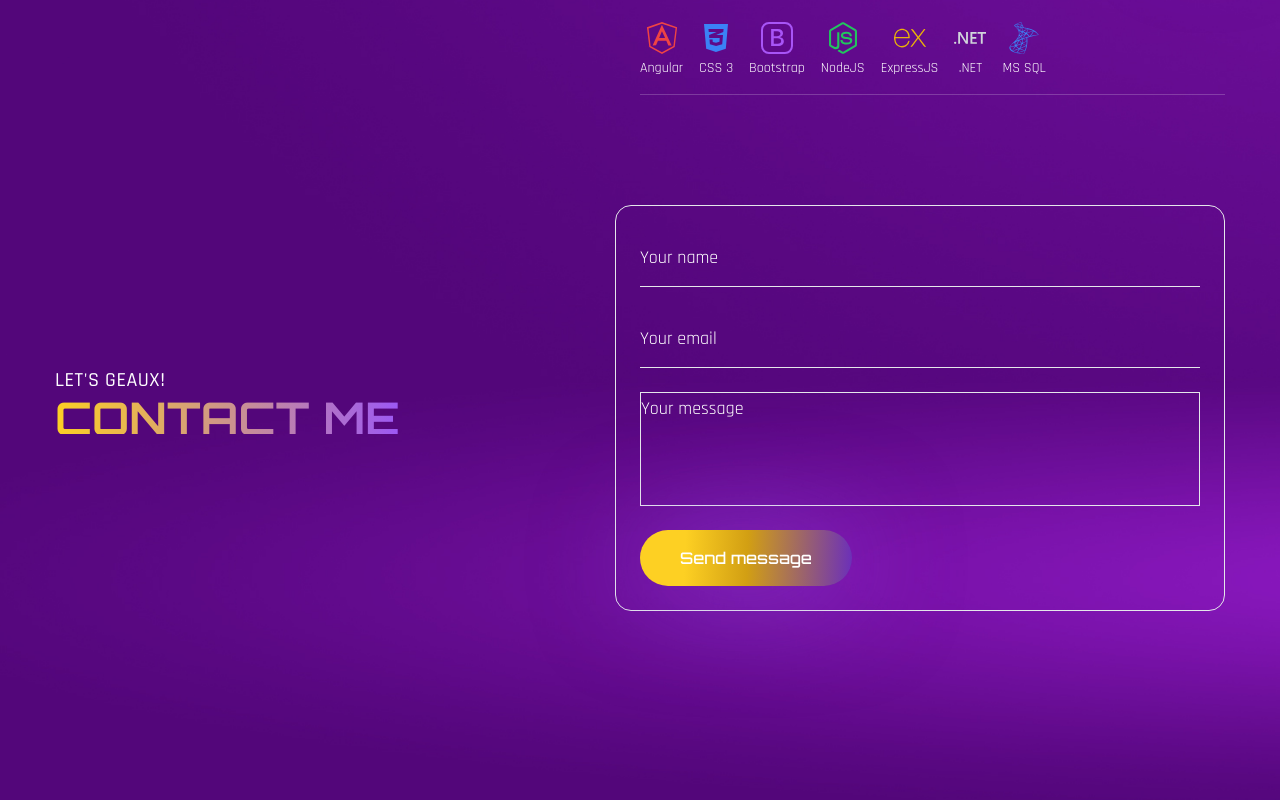
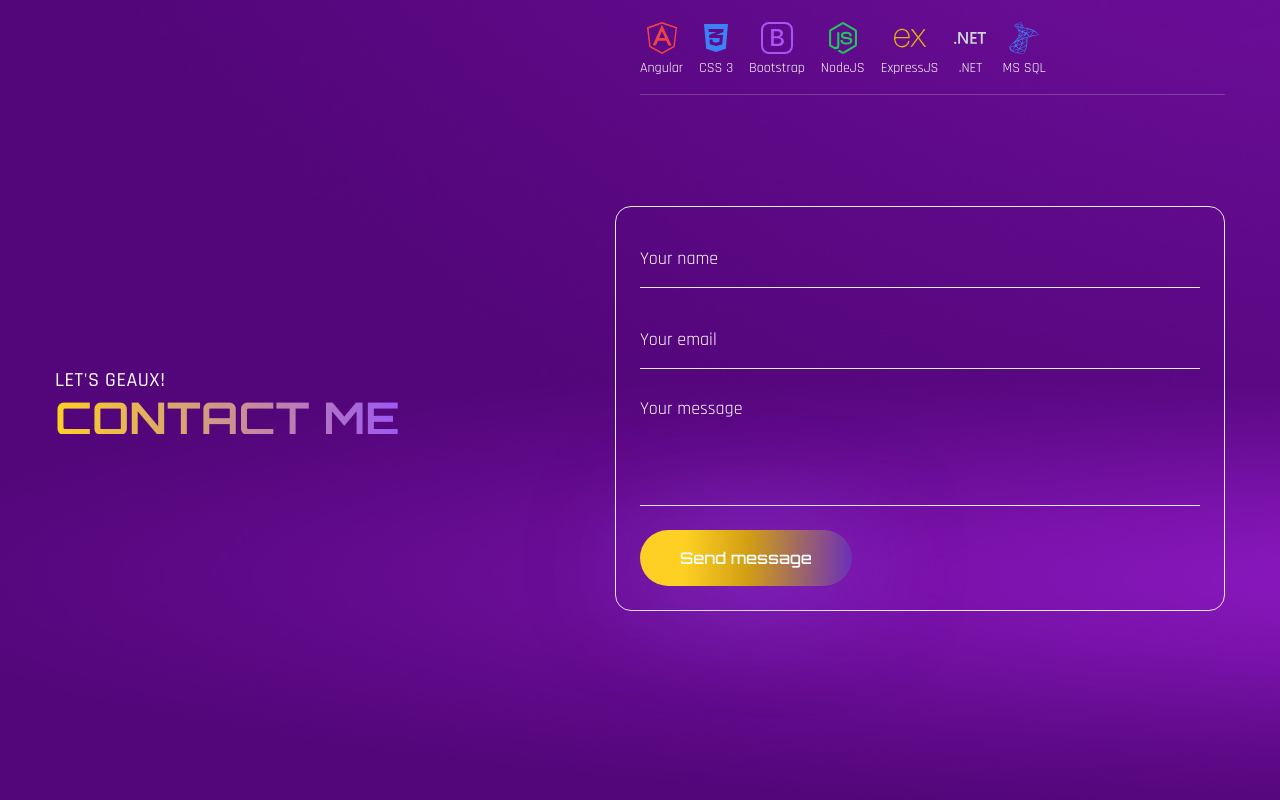
Before and after one commit to garretthead00/garretthead-portfolio, a React (Create React App) app: page / in a window 1280 px wide. Shown: the part 2216-3016 px from the top of the page. Built offline with nearby package versions, Linux system fonts and the light colour scheme; a web font is replaced by a local one.

Commit message:
Update style on contact form

```diff
--- a/src/components/Contact.jsx
+++ b/src/components/Contact.jsx
@@ -85,7 +85,7 @@ const Contact = () => {
               placeholder="Your message"
               name="message"
               maxLength="1200"
-              className="bg-transparent border pb-12 align-top outline-none w-full placeholder:text-white focus:border-accent transition-all resize-none"
+              className="bg-transparent border-b pb-12 align-top outline-none w-full placeholder:text-white focus:border-accent transition-all resize-none"
               onChange={(e) => setMessage(e.target.value)}
             ></textarea>
             <button type="submit" className="btn btn-lg">
```
